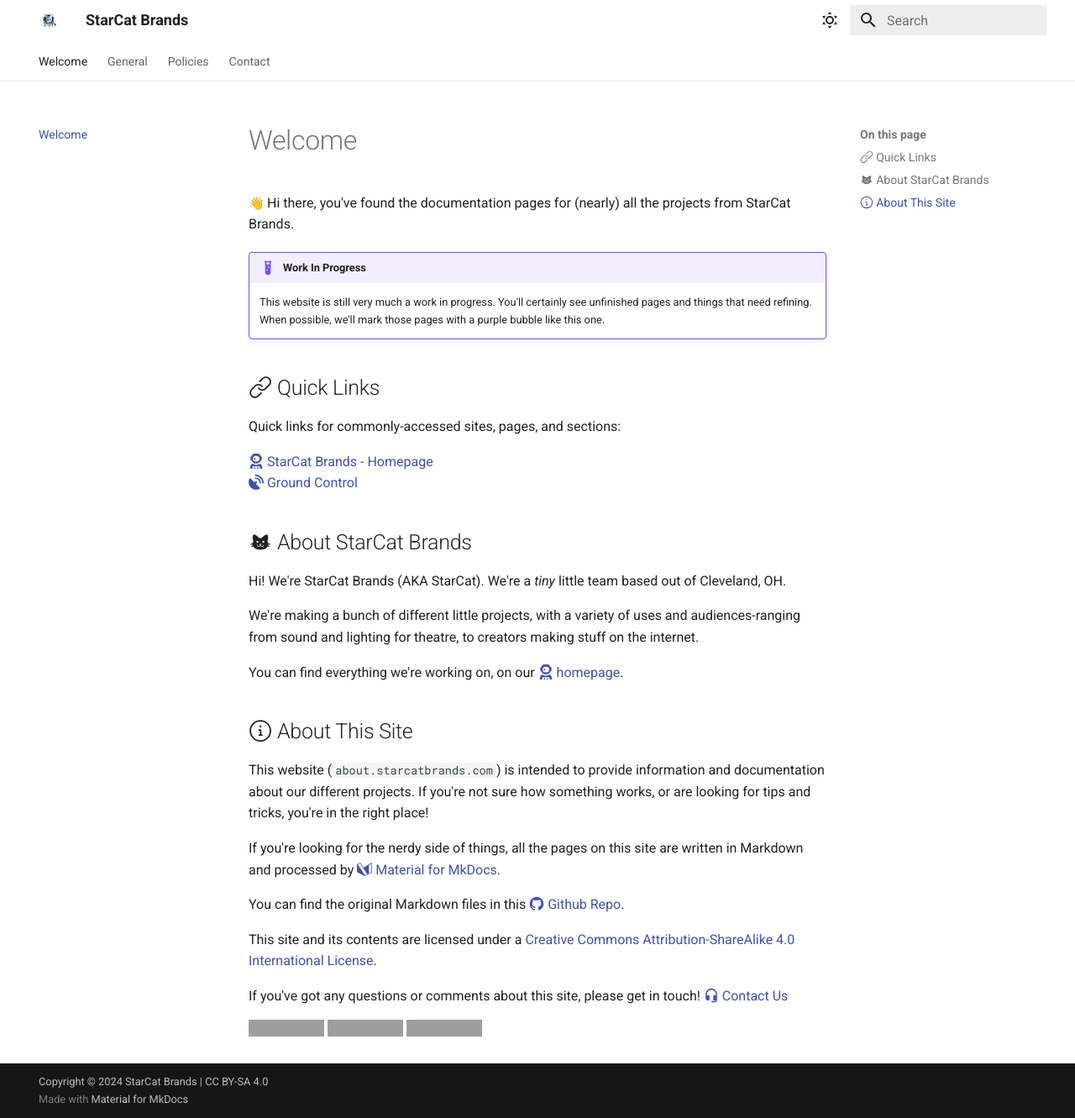
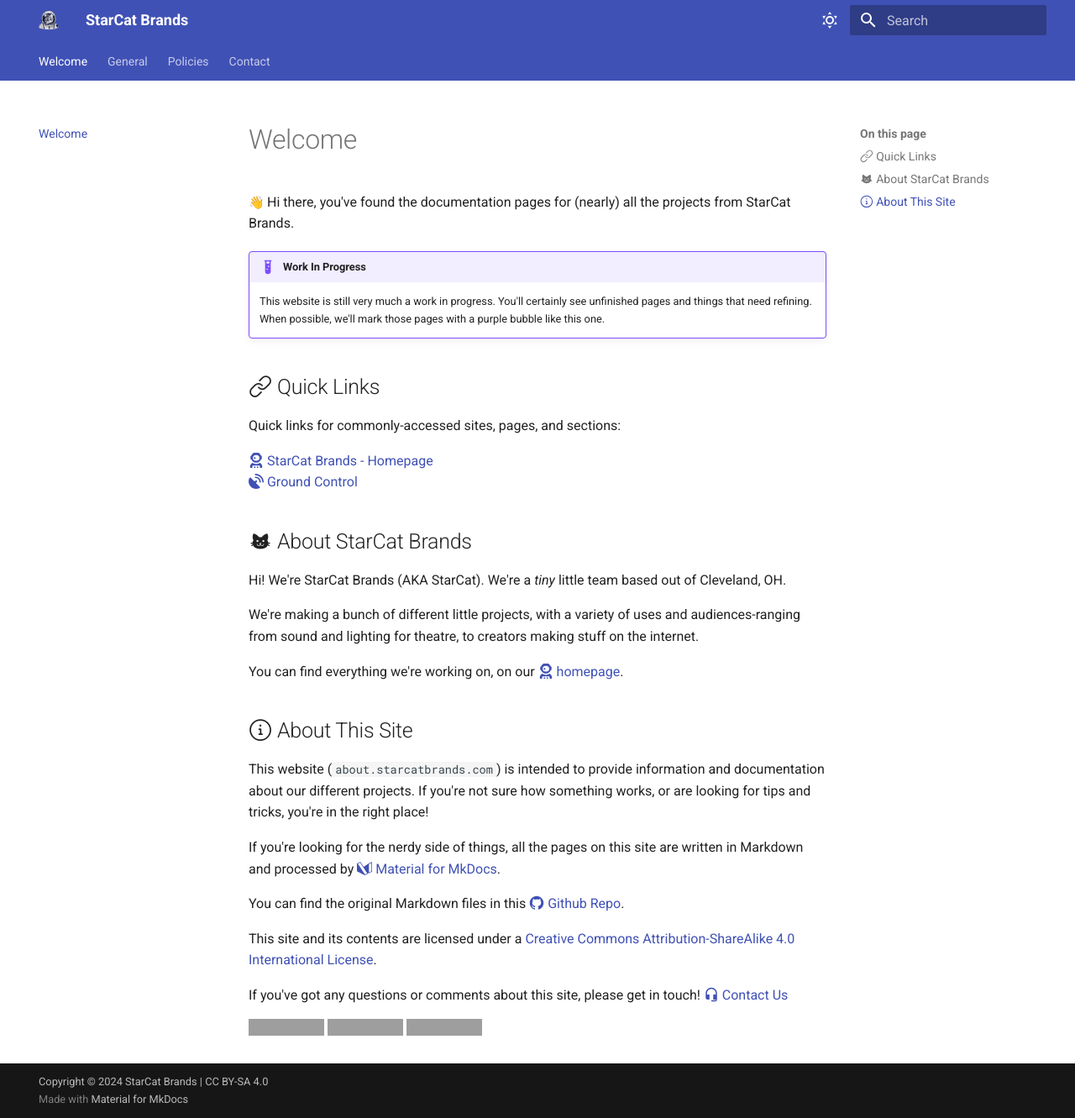
Before and after one commit to starcatbrands/about.starcatbrands.com, an MkDocs documentation site: the page built from docs/index.md, in a window 1280 px wide and 1331 px high. Shown: the whole window at 84% size. Built offline with MkDocs 1.6.1 and Material for MkDocs 9.7.7, drawn with Linux system fonts in a browser that asks for light colours; emoji names are drawn with the system emoji font; comment, search, counter and statistics services are not loaded; grey boxes are pictures that could not be loaded.

Commit message:
Update theme colors, logo, and favicon

```diff
--- a/mkdocs.yml
+++ b/mkdocs.yml
@@ -1,22 +1,22 @@
 site_name: StarCat Brands
 theme:
   name: material
-  logo: localassets/StarCat_Headshot_Transparent_052233-Dkst-Blue.svg
+  logo: localassets/StarCat_Headshot-Only_Light-HC.svg
   favicon: localassets/favicon-32x32.png
   palette:
     # Palette toggle for light mode
     - media: "(prefers-color-scheme: light)"
       scheme: default
-      primary: white
-      accent: cyan
+      primary: indigo
+      accent: indigo
       toggle:
         icon: material/weather-sunny
         name: Switch to dark mode
     # Palette toggle for dark mode
     - media: "(prefers-color-scheme: dark)"
       scheme: slate
-      primary: white
-      accent: cyan
+      primary: indigo
+      accent: indigo
       toggle:
         icon: material/weather-night
         name: Switch to light mode
```
Also changed, not shown: docs/localassets/StarCat_Headshot-Only_Light-HC.svg (added), docs/localassets/StarCat_Headshot_Transparent_052233-Dkst-Blue.svg (deleted), docs/localassets/favicon-32x32.png.
